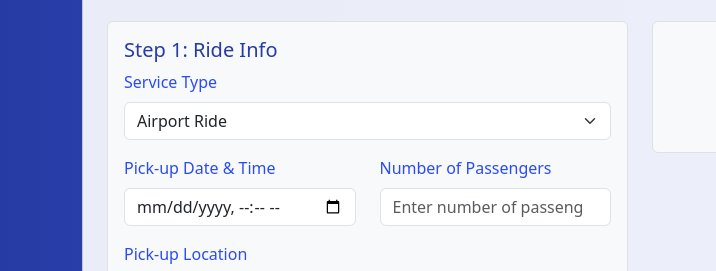
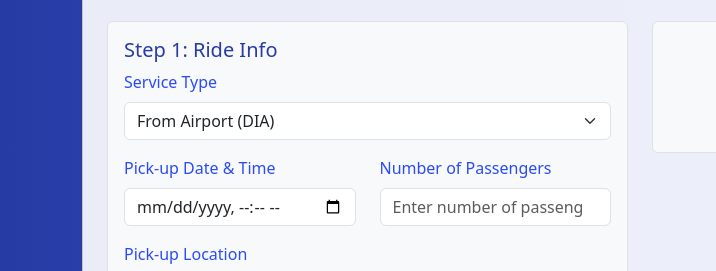
Before and after one commit to Israel2000/Service_page, a plain HTML site: page formsSamples.html in a window 1280 px wide. Shown: the part 105-376 px from the top of the page, 0-716 px from the left. Drawn offline with nearby package versions, Linux system fonts and the light colour scheme.

Commit message:
2nd commit

```diff
--- a/formsSamples.html
+++ b/formsSamples.html
@@ -74,7 +74,8 @@
                             <div class="mb-3">
                                 <label class="form-label">Service Type</label>
                                 <select class="form-select">
-                                    <option>Airport Ride</option>
+                                    <option>From Airport (DIA)</option>
+                                    <option>To Airport (DIA)</option>
                                     <option>Point-to-Point</option>
                                     <option>Hourly Ride</option>
                                 </select>
```
